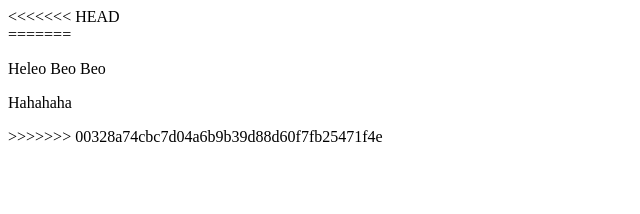
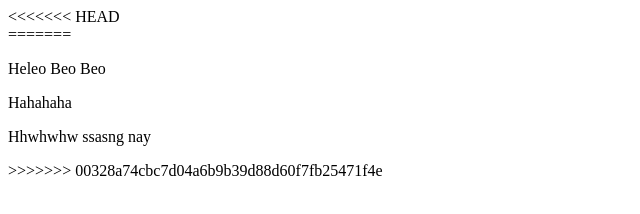
Before and after one commit to carbbykid/test, a plain HTML site: page index.html in a window 1280 px wide. Shown: the whole page, without its empty margins (0-640 px from the left). Drawn offline with Linux system fonts and the light colour scheme.

Commit message:
Update index.html

```diff
--- a/index.html
+++ b/index.html
@@ -11,6 +11,7 @@
 =======
     <p>Heleo Beo Beo</p>
     <p>Hahahaha</p>
+    <p>Hhwhwhw ssasng nay</p>
 >>>>>>> 00328a74cbc7d04a6b9b39d88d60f7fb25471f4e
 </body>
 </html>
```
